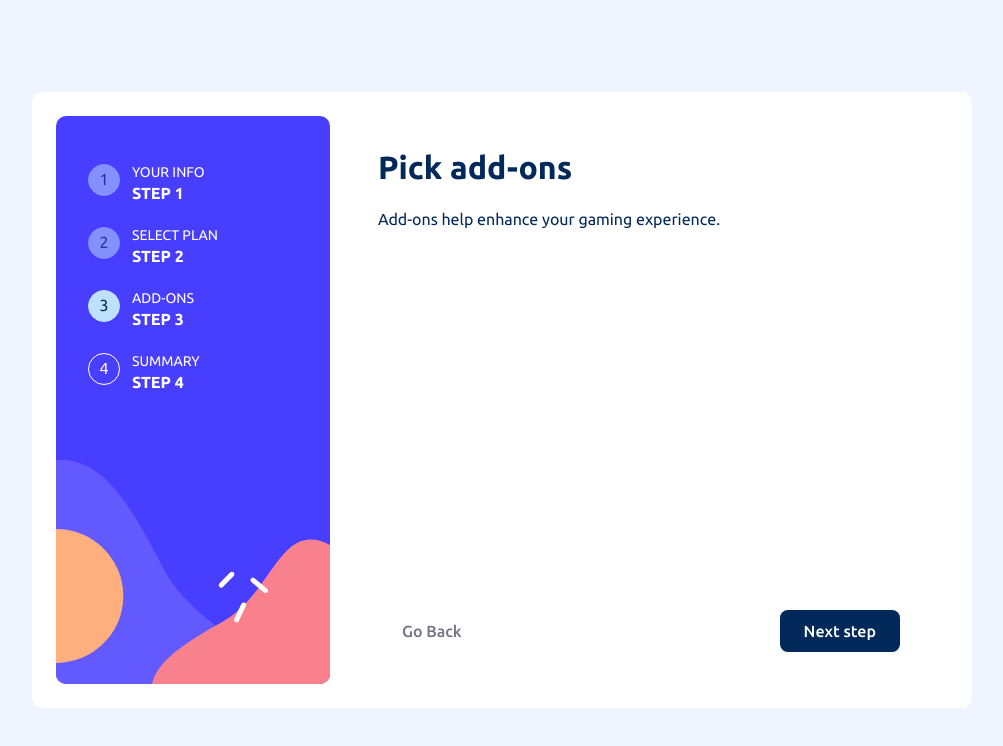
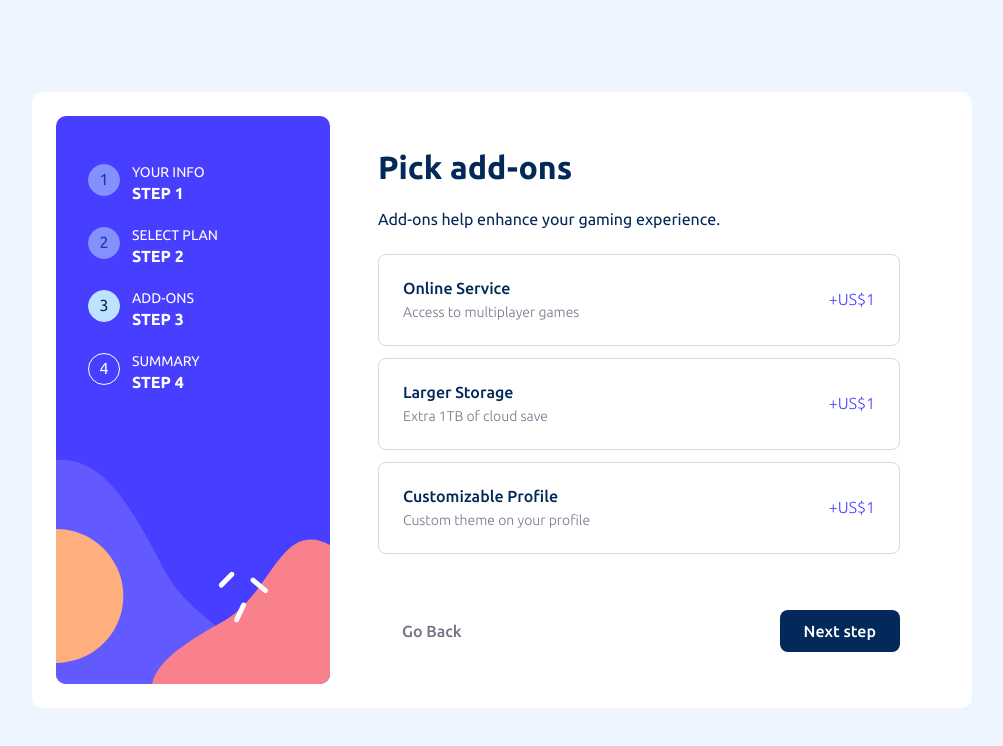
Before and after one commit to philligan/multi-step-form, a React (Create React App) app: page /add-ons in a window 1280 px wide. Shown: the top 746 px of the page, without its empty margins (138-1141 px from the left). Built offline with nearby package versions, Linux system fonts and the light colour scheme.

Commit message:
Added checkbox fields

```diff
--- /dev/null
+++ b/src/components/CheckboxField/CheckboxField.jsx
@@ -0,0 +1,34 @@
+import './CheckboxField.scss';
+
+function CheckboxField({ desc, id, label, name, register, value }) {
+  function labelNode() {
+    return (
+      label && (
+        <label className="checkbox-field__label" htmlFor={id}>
+          <span className="checkbox-field__label-inner">
+            {label}
+            <span className="checkbox-field__desc">{desc}</span>
+          </span>
+          {/* TODO: Hook-up dynamic cost */}
+          <span className="checkbox-field__cost">+US$1</span>
+        </label>
+      )
+    );
+  }
+
+  return (
+    <div className="checkbox-field">
+      <input
+        {...register(name)}
+        className="visually-hidden"
+        id={id}
+        name={name}
+        type="checkbox"
+        value={value}
+      />
+      {labelNode()}
+    </div>
+  );
+}
+
+export default CheckboxField;
--- /dev/null
+++ b/src/components/CheckboxField/CheckboxField.scss
@@ -0,0 +1,43 @@
+@import '../../styles/breakpoints';
+@import '../../styles/functions';
+
+.checkbox-field {
+  flex: 1;
+}
+
+.checkbox-field__label {
+  // TODO: Create mixin to share styles with radio
+  display: flex;
+  flex-direction: row;
+  gap: var(--spacing-sm);
+  align-items: center;
+  padding: var(--spacing-lg);
+  border: 1px solid var(--color-bg-border);
+  border-radius: 0.5rem;
+  font-weight: var(--font-weight-semi);
+  cursor: pointer;
+  transition: all 0.2s ease-in-out;
+
+  input:checked + & {
+    background-color: var(--color-secondary-lightest);
+    border: 1px solid var(--color-accent-one);
+  }
+}
+
+.checkbox-field__label-inner {
+  display: flex;
+  flex-direction: column;
+  gap: var(--spacing-sm);
+}
+
+.checkbox-field__desc {
+  color: var(--color-grey);
+  font-size: px-to-rem(14);
+  font-weight: var(--font-weight-thin);
+}
+
+.checkbox-field__cost {
+  margin-left: auto;
+  color: var(--color-accent-one);
+  font-weight: var(--font-weight-thin);
+}
--- a/src/components/ChoiceWrapper/ChoiceWrapper.jsx
+++ /dev/null
@@ -1,12 +0,0 @@
-import './ChoiceWrapper.scss';
-
-function ChoiceWrapper({ children, legend }) {
-  return (
-    <fieldset className="choice-wrapper">
-      <legend className="visually-hidden">{legend}</legend>
-      <div className="choice-wrapper__fields">{children}</div>
-    </fieldset>
-  );
-}
-
-export default ChoiceWrapper;
--- /dev/null
+++ b/src/components/FieldGroup/FieldGroup.jsx
@@ -0,0 +1,13 @@
+import './FieldGroup.scss';
+
+function FieldGroup({ children, direction, legend }) {
+  const fieldsClassName = `choice-wrapper__fields choice-wrapper__fields--${direction}`;
+  return (
+    <fieldset className="choice-wrapper">
+      <legend className="visually-hidden">{legend}</legend>
+      <div className={fieldsClassName}>{children}</div>
+    </fieldset>
+  );
+}
+
+export default FieldGroup;
--- a/src/components/ChoiceWrapper/ChoiceWrapper.scss
+++ b/src/components/FieldGroup/FieldGroup.scss
@@ -12,7 +12,9 @@
   flex-direction: column;
   gap: var(--spacing-md);
 
-  @media (width > $mq-lg) {
-    flex-direction: row;
+  &--row {
+    @media (width > $mq-lg) {
+      flex-direction: row;
+    }
   }
 }
--- a/src/pages/AddOns.jsx
+++ b/src/pages/AddOns.jsx
@@ -1,46 +1,76 @@
-import { useForm } from "react-hook-form";
-import { useNavigate } from "react-router-dom";
+import { useForm } from 'react-hook-form';
+import { useNavigate } from 'react-router-dom';
 
 import { useAppState } from '../state';
 
+import Button from '../components/Button/Button';
 import FormWrapper from '../components/FormWrapper/FormWrapper';
+import FieldGroup from '../components/FieldGroup/FieldGroup';
 import StepWrapper from '../components/StepWrapper/StepWrapper';
-import Button from '../components/Button/Button';
+import CheckboxField from '../components/CheckboxField/CheckboxField';
 
 function AddOns() {
   const [state, setState] = useAppState();
   const navigate = useNavigate();
   const {
-    // register,
+    register,
     handleSubmit,
     // reset,
     // formState: { errors }
   } = useForm({
     defaultValues: state,
-    mode: "onSubmit"
+    mode: 'onSubmit',
   });
   const saveData = (data) => {
     setState({ ...state, ...data });
-    navigate("/summary");
+    navigate('/summary');
   };
   const resetData = () => {
     // reset();
-    navigate("/select-plan");
-  }
+    navigate('/select-plan');
+  };
 
   return (
-    <StepWrapper
-      title='Pick add-ons'
-      desc='Add-ons help enhance your gaming experience.'>
-        <FormWrapper onSubmit={handleSubmit(saveData)} onReset={resetData}>
-          {/* TODO: Move actions wrapper elsewhere - maybe slot? */}
-          <div className="form-wrapper__actions">
-            <Button style="secondary" type="reset">Go Back</Button>
-            <Button style="primary" type="submit">Next step</Button>
-          </div>
-        </FormWrapper>
+    <StepWrapper title="Pick add-ons" desc="Add-ons help enhance your gaming experience.">
+      <FormWrapper onSubmit={handleSubmit(saveData)} onReset={resetData}>
+        <FieldGroup direction="col" legend="Add-on options">
+          <CheckboxField
+            id="addons-online-service"
+            label="Online Service"
+            desc="Access to multiplayer games"
+            name="addOns"
+            register={register}
+            value="onlineService"
+          />
+          <CheckboxField
+            id="addons-larger-storage"
+            label="Larger Storage"
+            desc="Extra 1TB of cloud save"
+            name="addOns"
+            register={register}
+            value="largerStorage"
+          />
+          <CheckboxField
+            id="addons-customizable-profile"
+            label="Customizable Profile"
+            desc="Custom theme on your profile"
+            name="addOns"
+            register={register}
+            value="customizableProfile"
+          />
+        </FieldGroup>
+        {/* TODO: Move actions wrapper elsewhere - maybe slot? */}
+        <div className="form-wrapper__actions">
+          <Button style="secondary" type="reset">
+            Go Back
+          </Button>
+          <Button style="primary" type="submit">
+            Next step
+          </Button>
+        </div>
+      </FormWrapper>
     </StepWrapper>
-  )
+  );
 }
 
 export default AddOns;
--- a/src/pages/SelectPlan.jsx
+++ b/src/pages/SelectPlan.jsx
@@ -7,7 +7,7 @@ import Button from '../components/Button/Button';
 import FormWrapper from '../components/FormWrapper/FormWrapper';
 import StepWrapper from '../components/StepWrapper/StepWrapper';
 import RadioField from '../components/RadioField/RadioField';
-import ChoiceWrapper from '../components/ChoiceWrapper/ChoiceWrapper';
+import FieldGroup from '../components/FieldGroup/FieldGroup';
 
 function SelectPlan() {
   const [state, setState] = useAppState();
@@ -33,7 +33,7 @@ function SelectPlan() {
   return (
     <StepWrapper title="Select your plan" desc="You have the option of monthly or yearly billing.">
       <FormWrapper onSubmit={handleSubmit(saveData)} onReset={resetData}>
-        <ChoiceWrapper legend="Plan options">
+        <FieldGroup legend="Plan options" direction="row">
           <RadioField
             id="plan-arcade"
             label="Arcade"
@@ -49,7 +49,7 @@ function SelectPlan() {
             value="advanced"
           />
           <RadioField id="plan-pro" label="Pro" name="plan" register={register} value="pro" />
-        </ChoiceWrapper>
+        </FieldGroup>
         {/* TODO: Move actions wrapper elsewhere - maybe slot? */}
         <div className="form-wrapper__actions">
           <Button style="secondary" type="reset">
```
